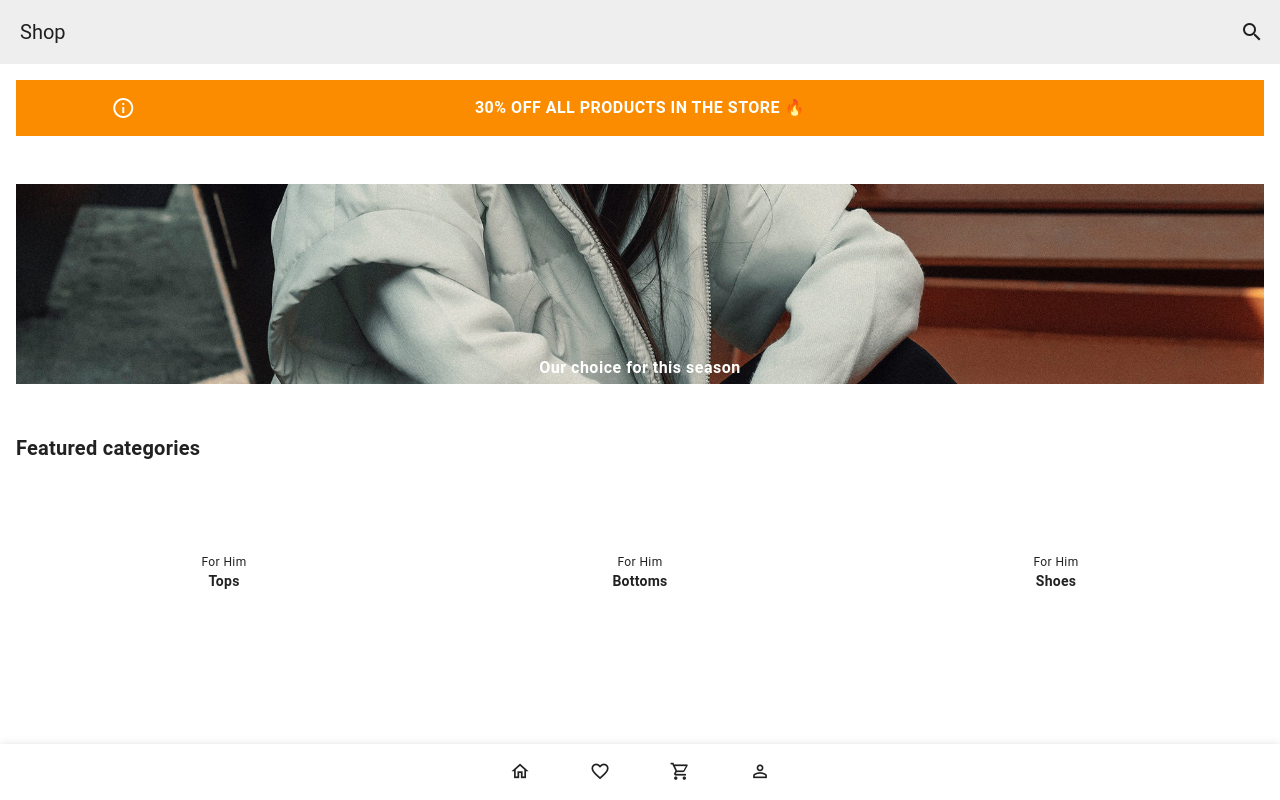
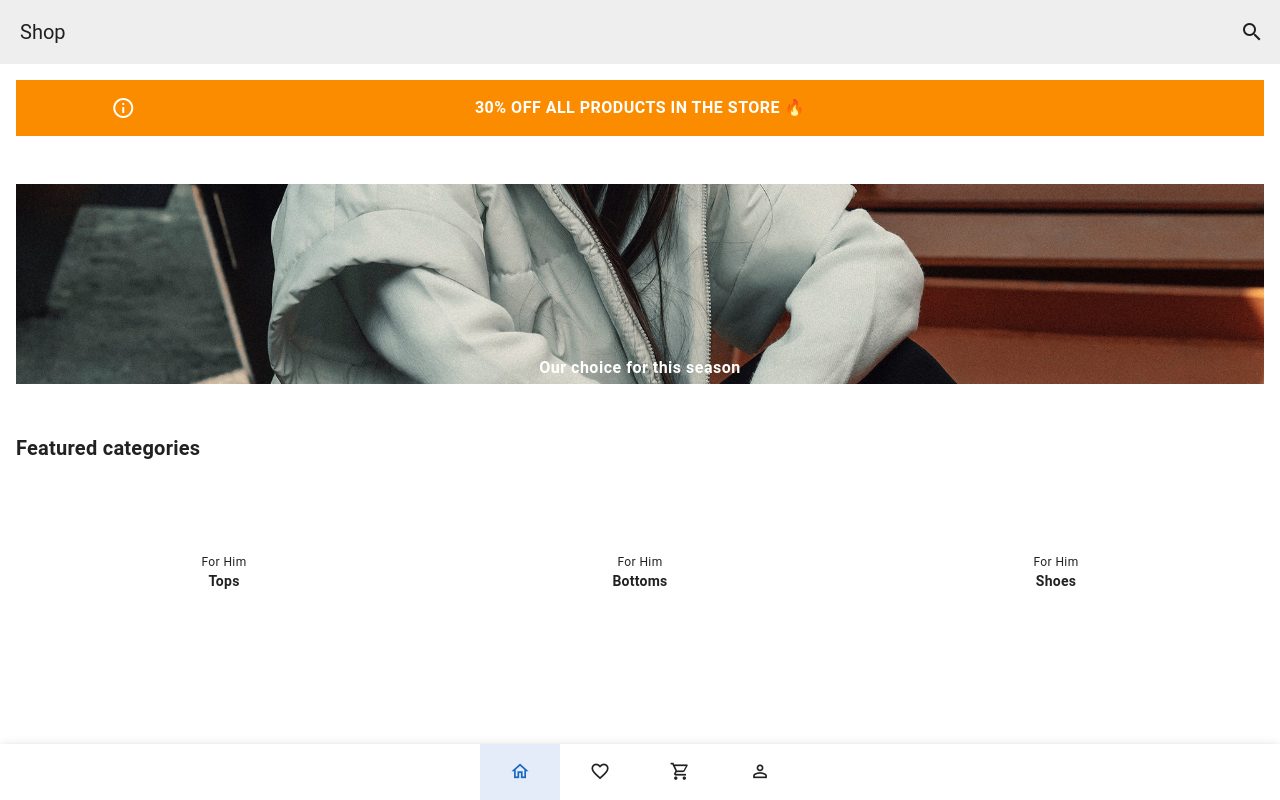
Before and after one commit to Mikolaj-Mroz/vue-shop-pwa, a Vue app: page / in a window 1280 px wide. Built offline with nearby package versions, Linux system fonts and the light colour scheme.

Commit message:
fix footer

```diff
--- a/src/components/TheBottomNav.vue
+++ b/src/components/TheBottomNav.vue
@@ -1,6 +1,6 @@
 <template>
-  <v-bottom-navigation active color="primary">
-    <v-btn>
+  <v-bottom-navigation tag="footer" active color="primary">
+    <v-btn to="/">
       <v-icon>mdi-home-outline</v-icon>
     </v-btn>
 
@@ -8,7 +8,7 @@
       <v-icon>mdi-heart-outline</v-icon>
     </v-btn>
 
-    <v-btn>
+    <v-btn to="/cart">
       <v-icon>mdi-cart-outline</v-icon>
     </v-btn>
 
```
